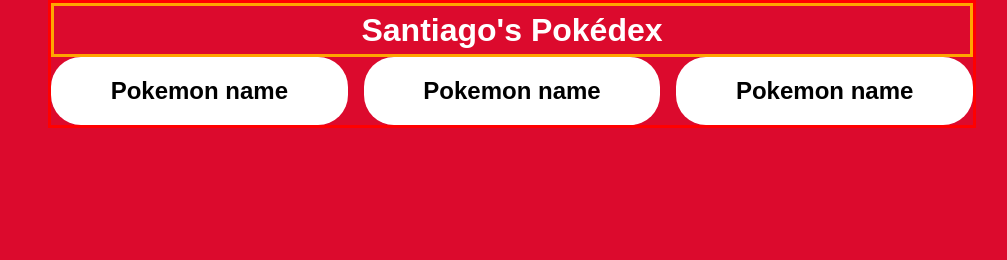
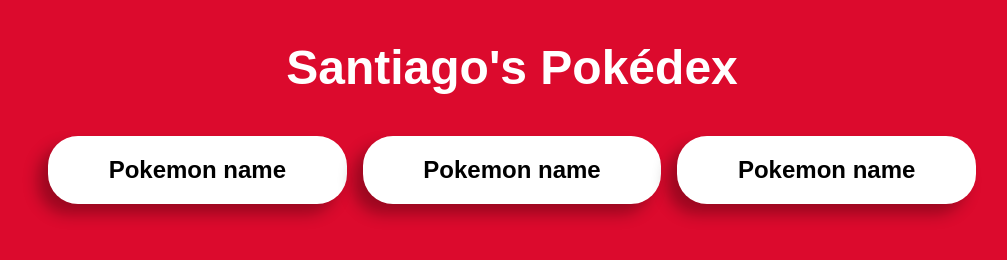
Before and after one commit to santiagogonzalez-dev/a_-not-_so_generic_pokedex, a website: page index.html in a window 1280 px wide. Shown: the whole page, without its empty margins (128-1135 px from the left). Drawn offline with Linux system fonts and the light colour scheme; a web font is replaced by a local one.

Commit message:
A few changes to margin and padding
WIP: Trying to use localStorage with js

```diff
--- a/index.html
+++ b/index.html
@@ -5,6 +5,7 @@
     <meta http-equiv="X-UA-Compatible" content="IE=edge" />
     <meta name="viewport" content="width=device-width, initial-scale=1.0" />
     <title>Santiago's Pokédex</title>
+    <link rel="shortcut icon" href="#">
     <link rel="stylesheet" href="reset.css" />
     <link rel="stylesheet" href="style.css" />
     <script defer src="index.js"></script>
--- a/index.js
+++ b/index.js
@@ -0,0 +1,2 @@
+const pokedex = document.querySelector('#pokemon-list')
+console.log('that')
--- a/style.css
+++ b/style.css
@@ -20,16 +20,18 @@
   flex-direction: column;
 
   /* max-width: 30rem; */
-  border-color: red;
-  border-style: solid;
+  /* border-color: red; */
+  /* border-style: solid; */
   margin-inline: 1rem;
 }
 
 h1 {
-  border-color: orange;
-  border-style: solid;
+  /* border-color: orange; */
+  /* border-style: solid; */
   text-align: center;
   font-weight: 600;
+  font-size: 3rem;
+  padding: 2rem;
 }
 
 #pokemon-list {
@@ -60,4 +62,5 @@
   padding: 1rem;
 
   text-align: center;
+  box-shadow: -10px 10px 15px rgba(0, 0, 0, 0.3)
 }
```
